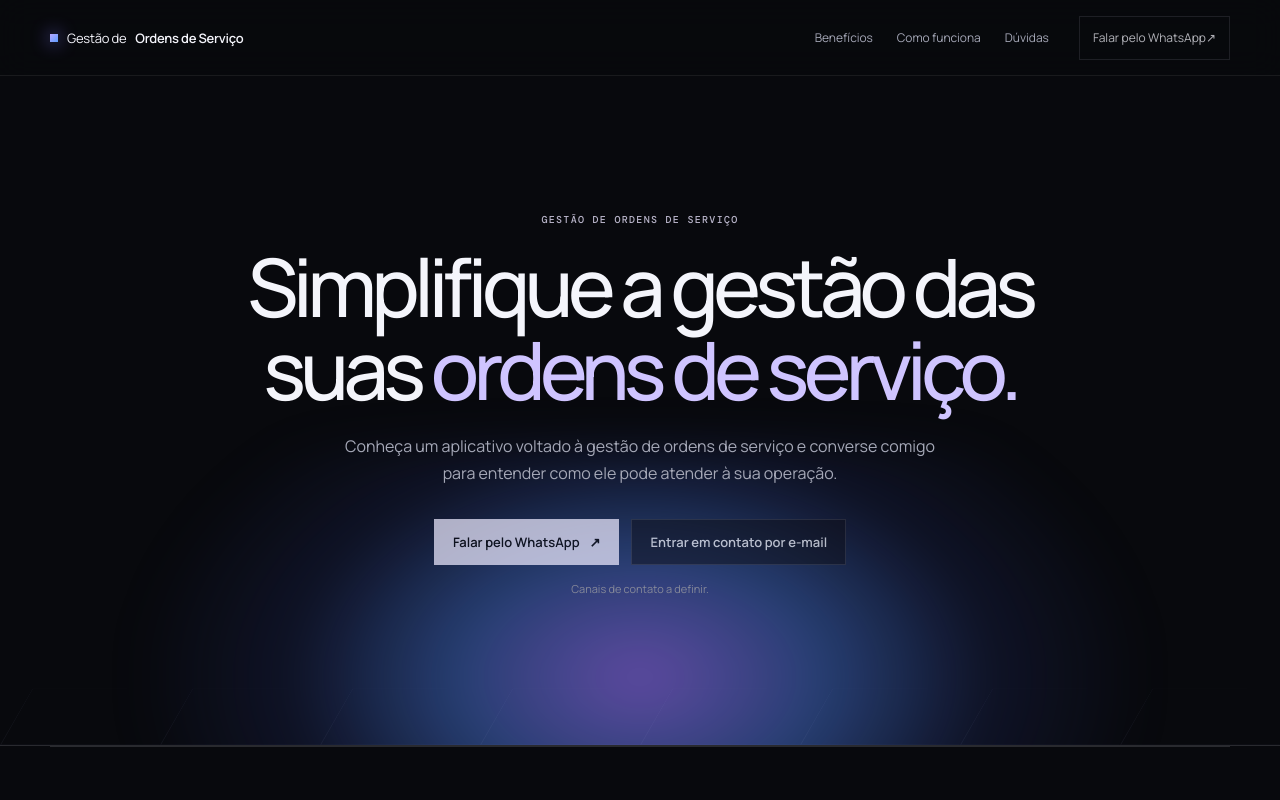
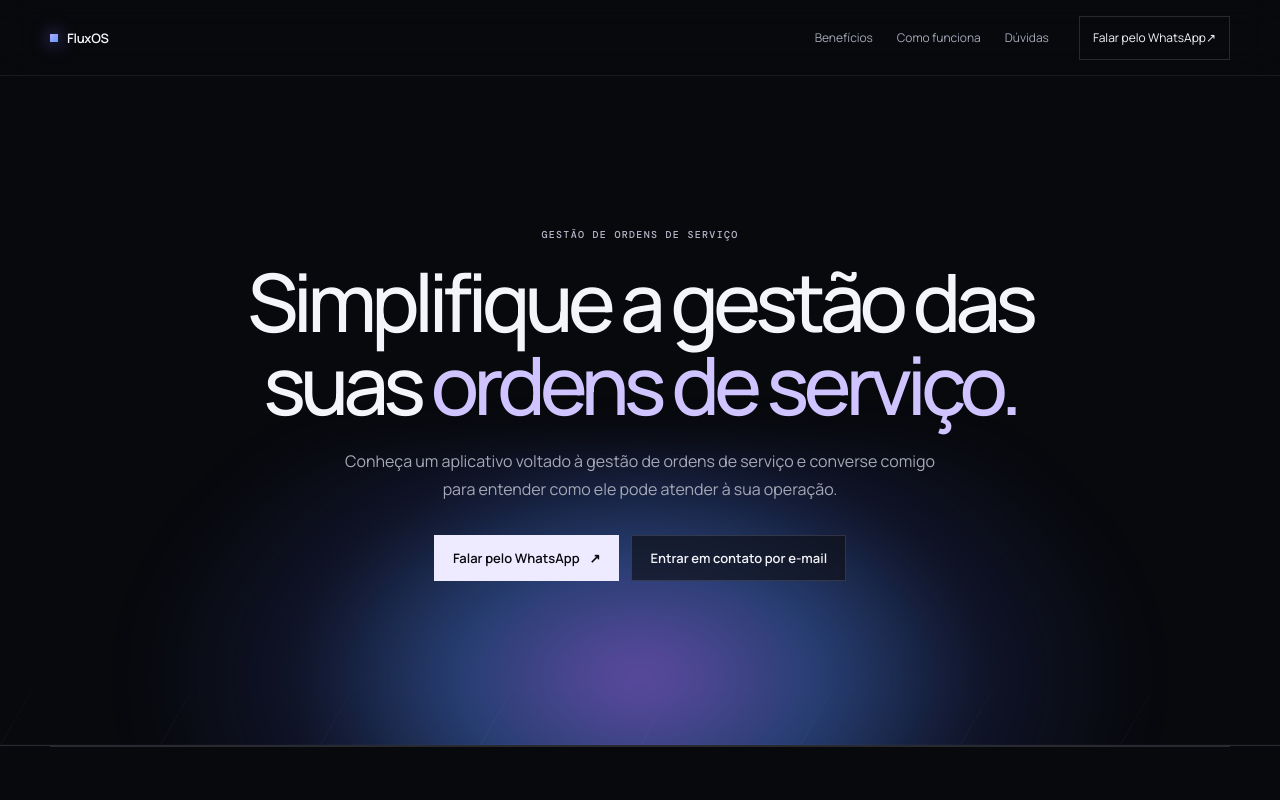
Before and after one commit to heittormatteus96-stack/gestao-ordens-servico-landing, a website: page index.html in a window 1280 px wide. Shown: the top 800 px of the page. Drawn offline with nearby package versions, Linux system fonts and the light colour scheme.

Commit message:
feat: configure FluxOS contact channels and brand

```diff
--- a/app.js
+++ b/app.js
@@ -1,7 +1,7 @@
 const siteConfig = {
-  appName: 'Gestão de Ordens de Serviço',
-  whatsapp: '', // Ex.: 5511999999999 — somente dígitos, incluindo país e DDD.
-  email: '', // Ex.: contato@seudominio.com
+  appName: 'FluxOS',
+  whatsapp: '5581973131156', // Somente dígitos, incluindo país e DDD.
+  email: 'fluxos.gestaofacil@gmail.com',
   whatsappMessage: 'Olá! Tenho interesse no aplicativo de gestão de ordens de serviço e gostaria de saber mais.',
   emailSubject: 'Interesse no aplicativo de gestão de ordens de serviço',
 };
@@ -25,6 +25,10 @@ function setupContactLinks() {
     link.href = target;
     if (link.dataset.contact === 'whatsapp') link.target = '_blank';
   });
+
+  if (whatsappUrl && emailUrl) {
+    document.querySelectorAll('.contact-note').forEach((note) => note.remove());
+  }
 }
 
 setupContactLinks();
--- a/index.html
+++ b/index.html
@@ -5,16 +5,16 @@
     <meta name="viewport" content="width=device-width, initial-scale=1" />
     <meta name="theme-color" content="#08090d" />
     <meta name="description" content="Conheça uma solução de gestão de ordens de serviço e converse sobre as necessidades da sua operação." />
-    <meta property="og:title" content="Gestão de Ordens de Serviço" />
+    <meta property="og:title" content="FluxOS" />
     <meta property="og:description" content="Uma solução para simplificar a gestão das suas ordens de serviço." />
     <meta property="og:type" content="website" />
-    <title>Gestão de Ordens de Serviço</title>
+    <title>FluxOS — Gestão de Ordens de Serviço</title>
     <link rel="stylesheet" href="styles.css" />
   </head>
   <body>
     <a class="skip-link" href="#conteudo">Pular para o conteúdo</a>
     <header class="site-header">
-      <a class="wordmark" href="#inicio" aria-label="Gestão de Ordens de Serviço — início"><span class="wordmark-dot"></span>Gestão de <strong>Ordens de Serviço</strong></a>
+      <a class="wordmark" href="#inicio" aria-label="FluxOS — início"><span class="wordmark-dot"></span><strong>FluxOS</strong></a>
       <nav aria-label="Navegação principal">
         <a href="#beneficios">Benefícios</a><a href="#como-funciona">Como funciona</a><a href="#duvidas">Dúvidas</a>
       </nav>
@@ -73,7 +73,7 @@
         <div class="section-wrap contact-content"><p class="eyebrow">PRÓXIMO PASSO</p><h2 id="contato-title">Quer conhecer o <em>aplicativo?</em></h2><p>Entre em contato para saber mais e conversar sobre as necessidades da sua operação.</p><div class="button-row"><a class="button button-primary contact-link" data-contact="whatsapp" href="#contato">Falar pelo WhatsApp <span aria-hidden="true">↗</span></a><a class="button button-secondary contact-link" data-contact="email" href="#contato">Entrar em contato por e-mail</a></div><p class="contact-note" id="contact-note">Informe seus canais de contato para ativar os botões.</p></div>
       </section>
     </main>
-    <footer class="site-footer"><div class="section-wrap footer-inner"><a class="wordmark" href="#inicio"><span class="wordmark-dot"></span>Gestão de <strong>Ordens de Serviço</strong></a><div><a class="contact-link" data-contact="whatsapp" href="#contato">WhatsApp</a><a class="contact-link" data-contact="email" href="#contato">E-mail</a></div><p>© <span id="year"></span> Gestão de Ordens de Serviço</p></div></footer>
+    <footer class="site-footer"><div class="section-wrap footer-inner"><a class="wordmark" href="#inicio"><span class="wordmark-dot"></span><strong>FluxOS</strong></a><div><a class="contact-link" data-contact="whatsapp" href="#contato">WhatsApp</a><a class="contact-link" data-contact="email" href="#contato">E-mail</a></div><p>© <span id="year"></span> FluxOS</p></div></footer>
     <div class="mobile-contact"><a class="contact-link" data-contact="whatsapp" href="#contato">Falar pelo WhatsApp <span aria-hidden="true">↗</span></a></div>
     <script src="app.js"></script>
   </body>
```
Also changed, not shown: README.md.
